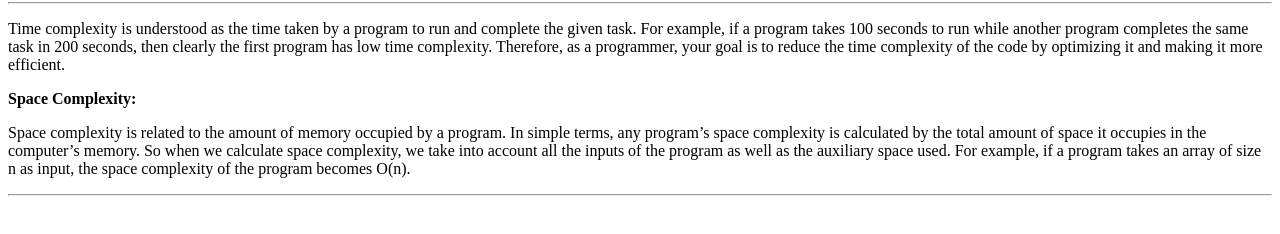
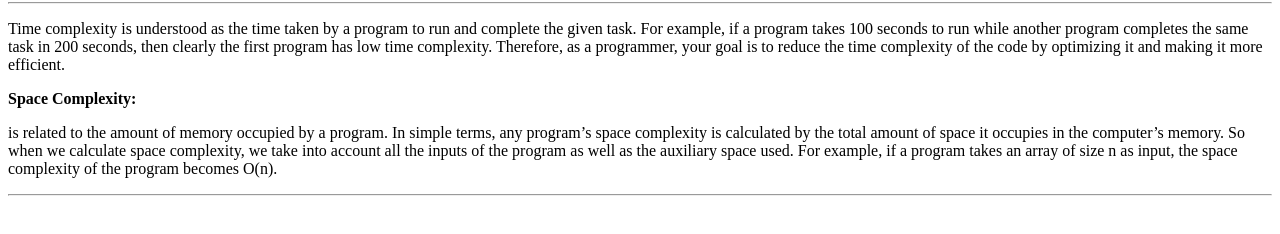
Before and after one commit to acciojob/time-and-space-complexity-vishalP-08, a website: page main.html in a window 1280 px wide. Shown: the part 78-312 px from the top of the page. Drawn offline with Linux system fonts and the light colour scheme.

Commit message:
created a submission

```diff
--- a/main.html
+++ b/main.html
@@ -10,7 +10,8 @@
 	<!-- the entire body must be written by student -->
 	<h1>Time and Space Complexity</h1>
 	<hr>
-	<p>Time complexity is understood as the time taken by a program to run and complete the given task. For example, if a program takes 100 seconds to run while another program completes the same task in 200 seconds, then clearly the first program has low time complexity. Therefore, as a programmer, your goal is to reduce the time complexity of the code by optimizing it and making it more efficient.</p><b>Space Complexity:</b><p>Space complexity is related to the amount of memory occupied by a program. In simple terms, any program’s space complexity is calculated by the total amount of space it occupies in the computer’s memory. So when we calculate space complexity, we take into account all the inputs of the program as well as the auxiliary space used. For example, if a program takes an array of size n as input, the space complexity of the program becomes O(n).</p>
+	<p>Time complexity is understood as the time taken by a program to run and complete the given task. For example, if a program takes 100 seconds to run while another program completes the same task in 200 seconds, then clearly the first program has low time complexity. Therefore, as a programmer, your goal is to reduce the time complexity of the code by optimizing it and making it more efficient.</p>
+	<b>Space Complexity:</b><p>is related to the amount of memory occupied by a program. In simple terms, any program’s space complexity is calculated by the total amount of space it occupies in the computer’s memory. So when we calculate space complexity, we take into account all the inputs of the program as well as the auxiliary space used. For example, if a program takes an array of size n as input, the space complexity of the program becomes O(n).</p>
     <hr>
 	<script type="text/javascript" src="./script.js">
 </script>
```
